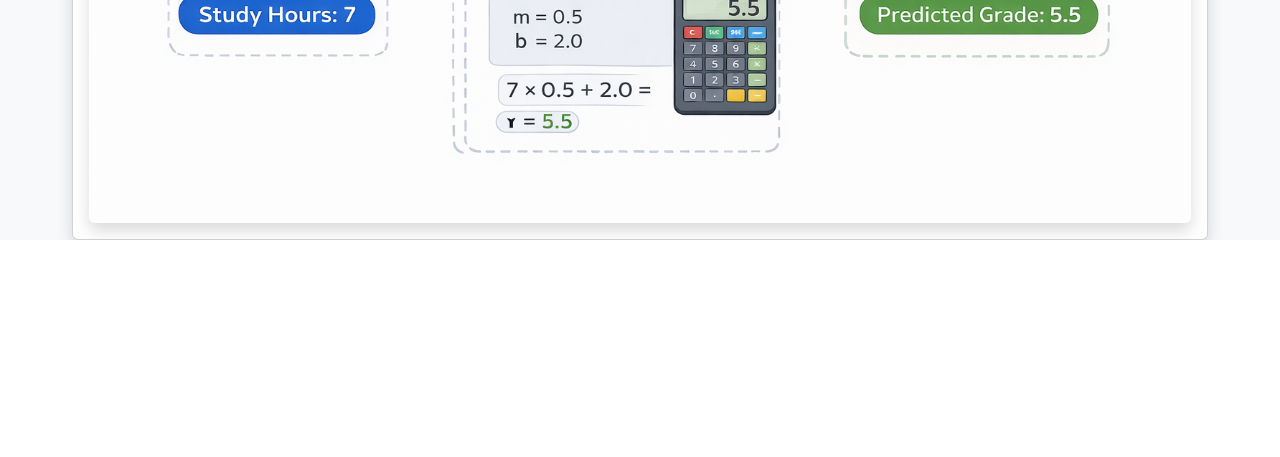
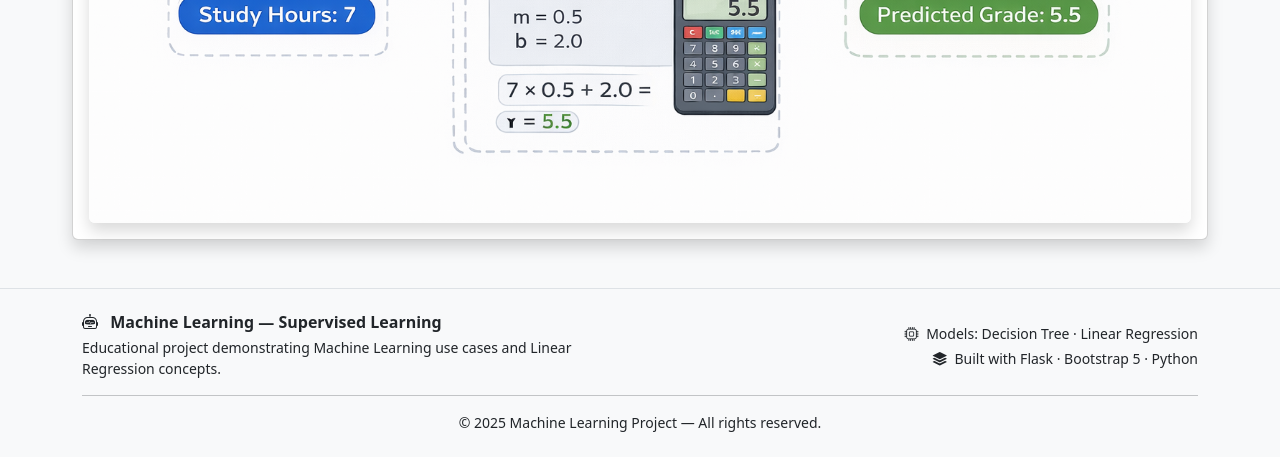
Before and after one commit to Davidcapera/MACHINE_LEARNIG2, a Flask app: page /regression/definition in a window 1280 px wide. Shown: the part 3813-4270 px from the top of the page. Before the commit the page ends 4053 px from the top, so only its background shows below. Run offline with Flask 3, Linux system fonts and the light colour scheme.

Commit message:
Add global footer to base layout template

```diff
--- a/app/templates/base.html
+++ b/app/templates/base.html
@@ -124,9 +124,47 @@
 
     </div>
 
-    <!-- Bootstrap JS -->
-    <script src="https://cdn.jsdelivr.net/npm/bootstrap@5.3.0/dist/js/bootstrap.bundle.min.js"></script>
+    <!-- Global Footer -->
+    <footer class="mt-5 py-4 bg-light border-top">
 
-</body>
+        <div class="container">
 
-</html>
+            <div class="row align-items-center">
+
+                <div class="col-md-6 mb-3 mb-md-0">
+                    <h6 class="fw-bold mb-1">
+                        <i class="bi bi-robot me-2"></i>
+                        Machine Learning — Supervised Learning
+                    </h6>
+
+                    <p class="mb-0 small">
+                        Educational project demonstrating Machine Learning use cases
+                        and Linear Regression concepts.
+                    </p>
+                </div>
+
+                <div class="col-md-6 text-md-end">
+
+                    <p class="mb-1 small">
+                        <i class="bi bi-cpu me-1"></i>
+                        Models: Decision Tree · Linear Regression
+                    </p>
+
+                    <p class="mb-0 small">
+                        <i class="bi bi-stack me-1"></i>
+                        Built with Flask · Bootstrap 5 · Python
+                    </p>
+
+                </div>
+
+            </div>
+
+            <hr class="my-3">
+
+            <p class="text-center mb-0 small">
+                © 2025 Machine Learning Project — All rights reserved.
+            </p>
+
+        </div>
+
+    </footer>
--- a/app/templates/linearRegressionDefinition.html
+++ b/app/templates/linearRegressionDefinition.html
@@ -54,8 +54,8 @@ Linear Regression Definition
 
             <div class="text-center mt-3">
                 <img src="{{ url_for('static', filename='Independent_and_dependent_variables_diagram.png') }}"
-                    class="img-fluid rounded shadow" alt="Linear regression introduction diagram"
-                    title="Linear regression introduction diagram">
+                    class="img-fluid rounded shadow" alt="Independent and dependent variables diagram"
+                    title="Independent and dependent variables diagram">
             </div>
 
             <hr>
```
